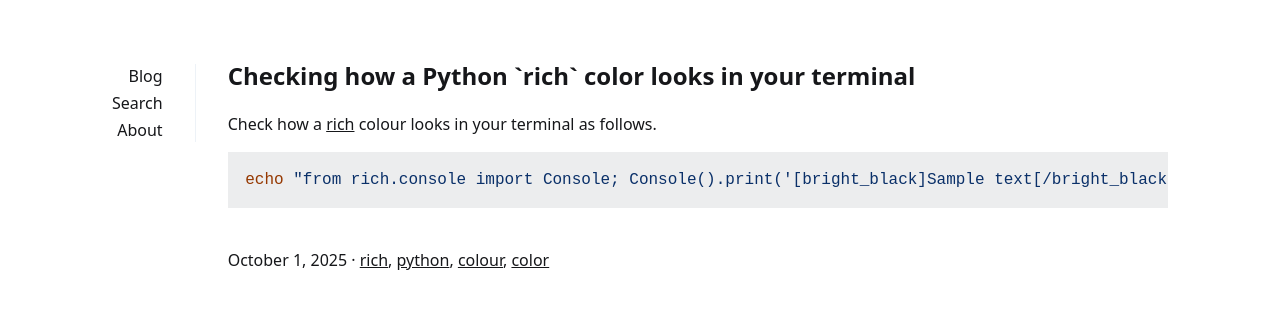
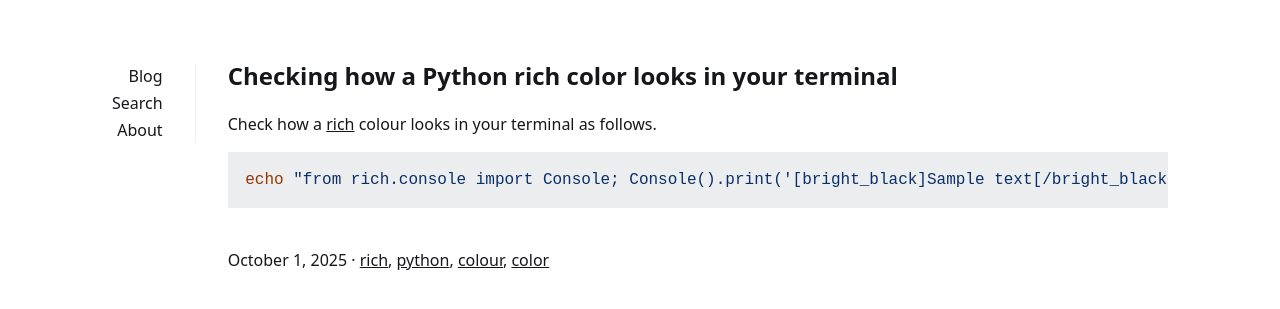
Before and after one commit to ovidiuparvu/ovidiuparvu.github.io, a Jekyll site: the page built from _posts/2025-10-01-checking-python-rich-color-in-your-terminal.md, in a window 1280 px wide. Shown: the top 309 px of the page. Built offline with Jekyll 4.4.1, drawn with Linux system fonts in a browser that asks for light colours; a script that is not in the unit is left out.

Commit message:
Fix formatting in post title for consistency

```diff
--- a/_posts/2025-10-01-checking-python-rich-color-in-your-terminal.md
+++ b/_posts/2025-10-01-checking-python-rich-color-in-your-terminal.md
@@ -1,6 +1,6 @@
 ---
 layout: post
-title: Checking how a Python `rich` color looks in your terminal
+title: Checking how a Python rich color looks in your terminal
 comments: true
 tags: [rich,python,colour,color]
 ---
```
